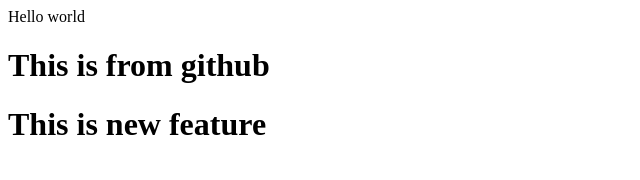
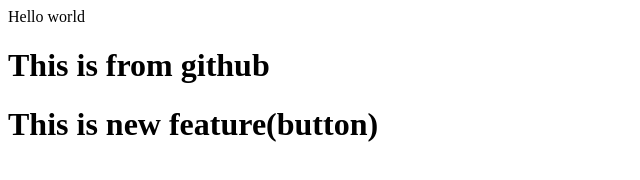
Before and after one commit to mehfuzshaikh/first-demo, a plain HTML site: page index.html in a window 1280 px wide. Shown: the whole page, without its empty margins (0-640 px from the left). Drawn offline with Linux system fonts and the light colour scheme.

Commit message:
add button

```diff
--- a/index.html
+++ b/index.html
@@ -1,3 +1,3 @@
 <p>Hello world</p>
 <h1>This is from github</h1>
-<h1>This is new feature</h1>
+<h1>This is new feature(button)</h1>
```
